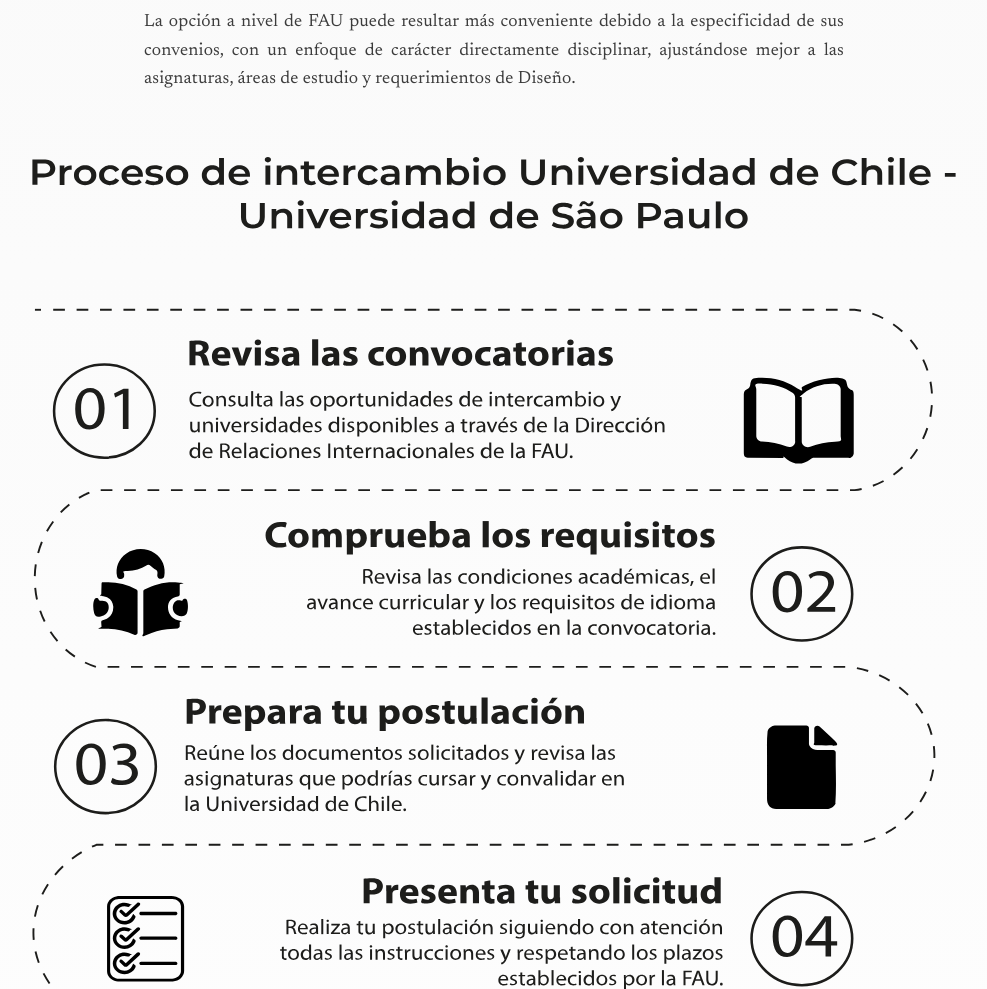
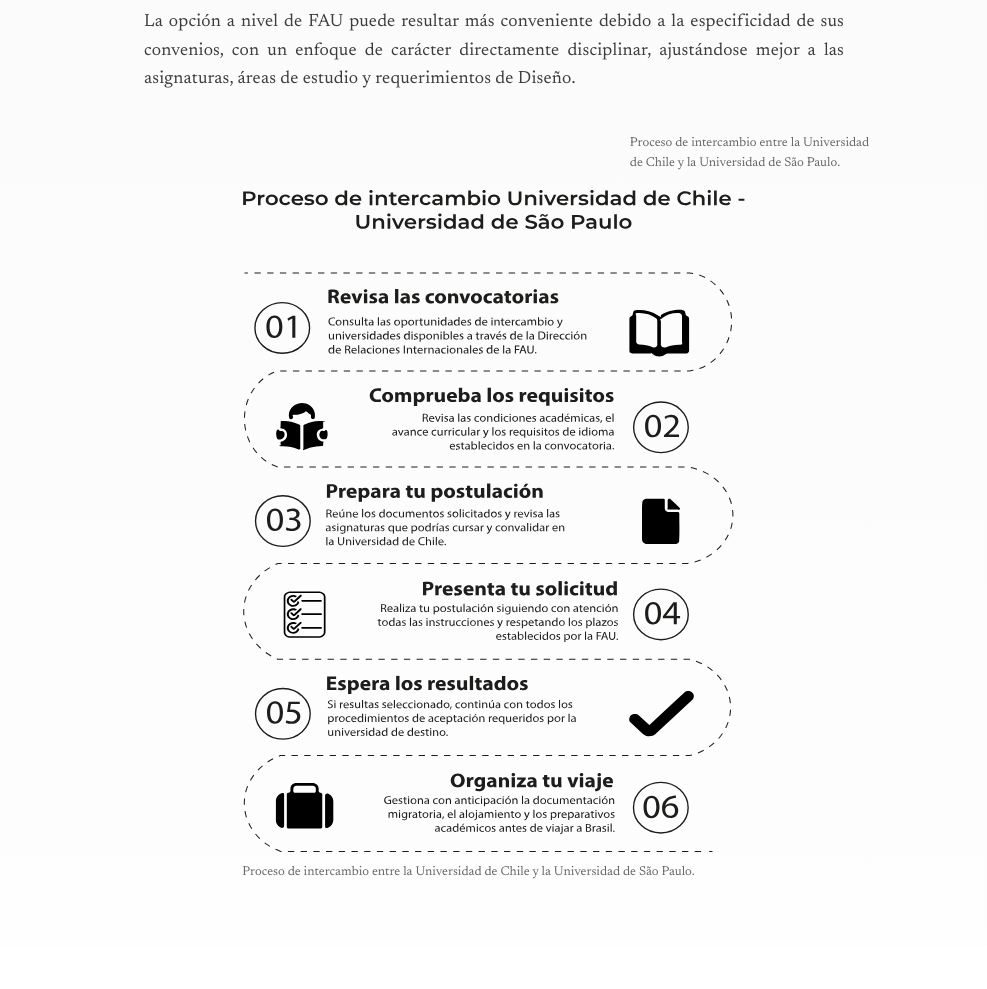
Before and after one commit to rodrigoalbornozr/trabajo_final, a plain HTML site: page index.html in a window 1280 px wide. Shown: the part 6620-7609 px from the top of the page, without its empty margins (146-1133 px from the left). Drawn offline with nearby package versions, Linux system fonts and the light colour scheme.

Commit message:
Update infographic display to use img tag
Replaced SVG object with an image tag for better compatibility.

```diff
--- a/index.html
+++ b/index.html
@@ -360,14 +360,20 @@ ajustándose mejor a las asignaturas, áreas de estudio
 y requerimientos de Diseño.
 </p>
 
+<figure>
 <figure class="infografia">
-  <div>
-    <object
-      data="viz.svg"
-      type="image/svg+xml"
-      aria-label="Infografía del proceso de intercambio en seis pasos: revisar convocatorias, comprobar requisitos, preparar la postulación, presentar la solicitud, esperar resultados y organizar el viaje.">
-      Tu navegador no soporta la visualización de este archivo SVG.
-    </object>
+    <div>
+        <img
+            src="viz.svg"
+            alt="Infografía del proceso de intercambio en seis pasos: revisar convocatorias, comprobar requisitos, preparar la postulación, presentar la solicitud, esperar resultados y organizar el viaje"
+        >
+
+        <figcaption>
+            Proceso de intercambio entre la Universidad de Chile y la Universidad de São Paulo.
+        </figcaption>
+    </div>
+</figure>
+
 
     <figcaption>
       Proceso de intercambio entre la Universidad de Chile y la Universidad de São Paulo.
```
